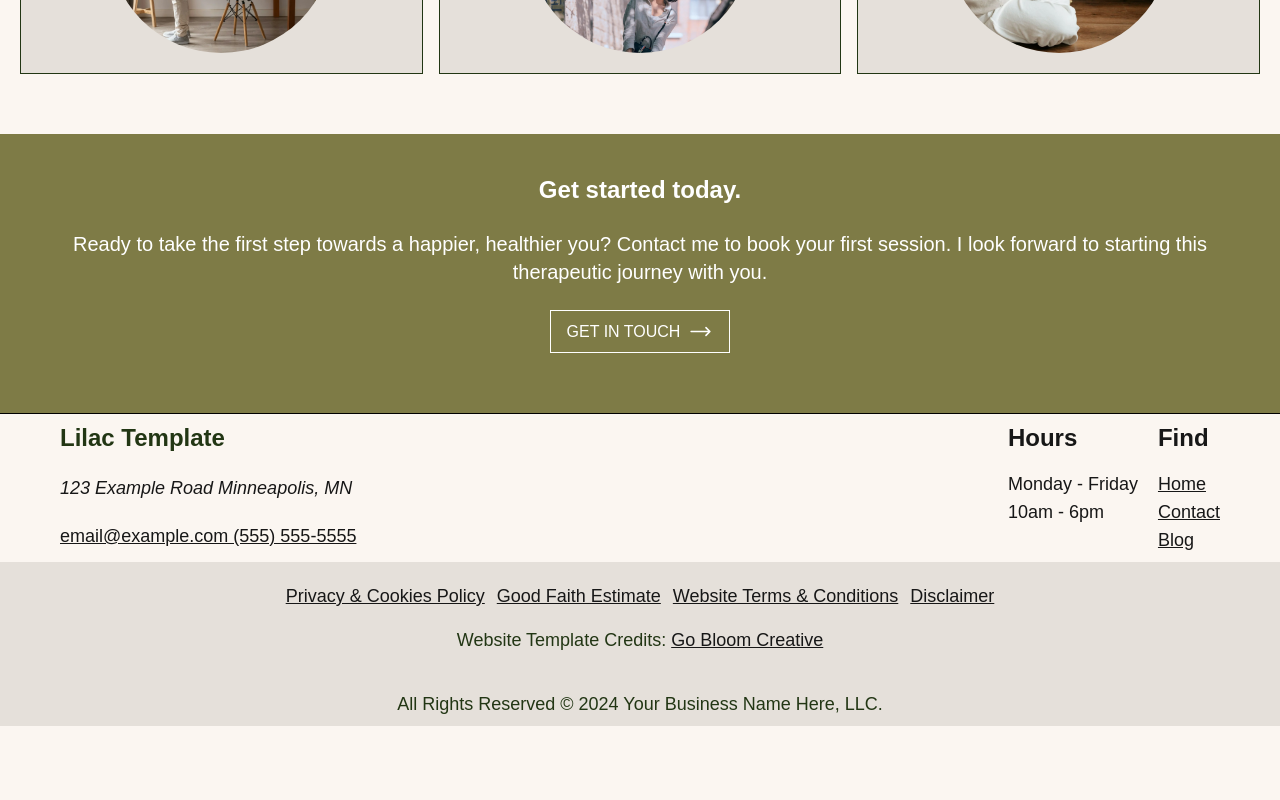
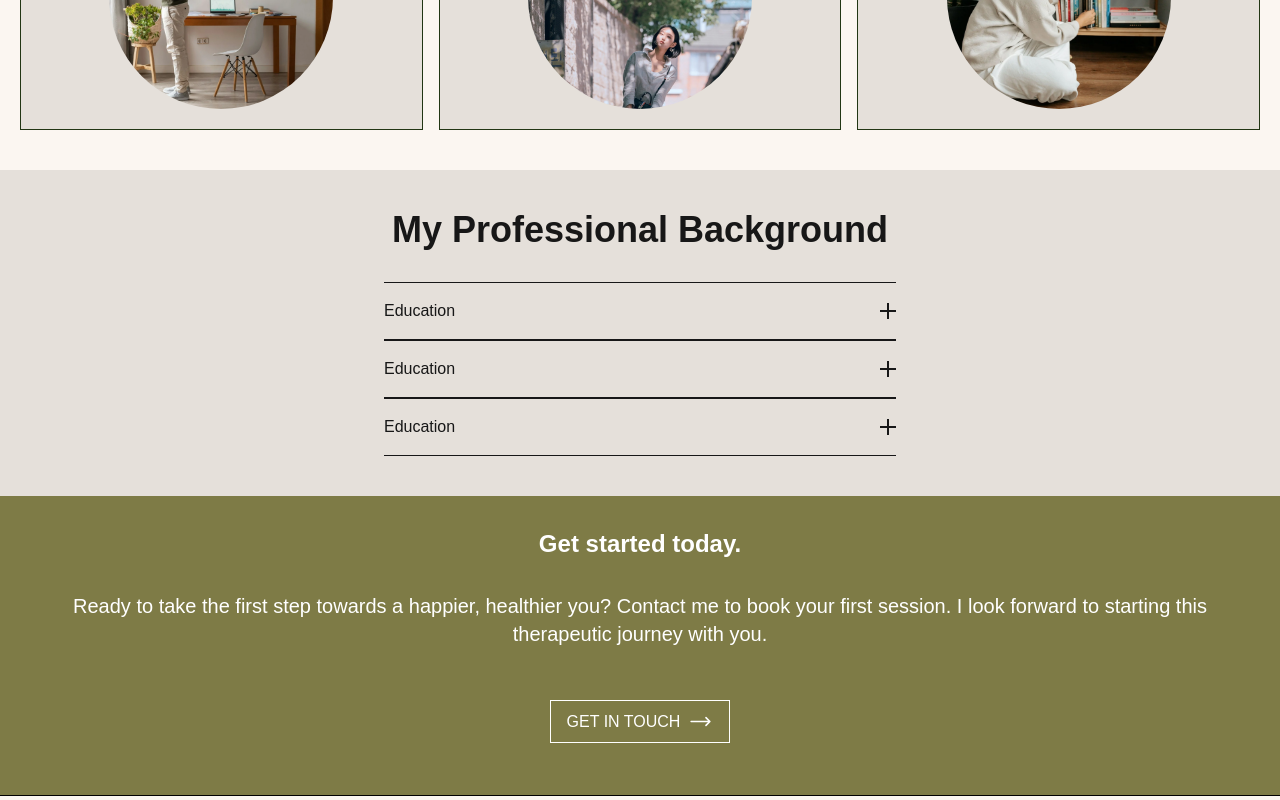
Before and after one commit to Priyankaadev/lilac-template, a Next.js app: page / in a window 1280 px wide. Shown: the part 1340-2140 px from the top of the page. Before the commit the page ends 2066 px from the top, so only its background shows below. Built offline with nearby package versions, Linux system fonts and the light colour scheme.

Commit message:
added accordion

```diff
--- a/src/app/globals.css
+++ b/src/app/globals.css
@@ -4,11 +4,14 @@
   --background: #FBF6F1;
   --foreground: #171717;
   --footer-primary-bg: #FBF6F1;
-  --footer-secondary-bg: #E5E0DA;
   --primary-text: #223614;
   --message-section-bg : #E5E0DA;
   --olive-bg: #7E7B46;
+  --midBeige-bg :#E5E0DA;
 
+}
+.profession{
+  background-color: var(--midBeige-bg);
 }
 
 .contact{
@@ -19,7 +22,7 @@
 
 }
 .footer-secondary {
-  background-color: var(--footer-secondary-bg);
+  background-color: var(--midBeige-bg);
 }
 .primary-text{
   color:var(--primary-text)
--- a/src/app/page.tsx
+++ b/src/app/page.tsx
@@ -1,31 +1,41 @@
-import HeroCard from '@/components/HeroCard'
-import HeroSection from '@/components/HeroSection'
-import MessageSection from '@/components/MessageSection'
-import SpecialtiesSection from '@/components/SpecialtiesSection'
-import ContactCard from '@/components/ContactCard'
+import HeroCard from "@/components/HeroCard";
+import HeroSection from "@/components/HeroSection";
+import MessageSection from "@/components/MessageSection";
+import SpecialtiesSection from "@/components/SpecialtiesSection";
+import ContactCard from "@/components/ContactCard";
+import ProfessionCard from "@/components/ProfessionCard";
 
 const page = () => {
   return (
     <>
-    <div className=' md:flex md:items-center '>
-      <HeroCard src='/HomeImage.webp' alt="lady holding flower " />
-      <HeroSection
-       heading='Live your life in full bloom'
-       info='Therapy for Adults in Minneapolis, MN.'
-       button='CONNECT WITH ME'
-       />
-       </div>
-       <MessageSection src='/section1.webp' head='Live a fulfilling life. ' alt='diary image'
+      <div className=" md:flex md:items-center ">
+        <HeroCard src="/HomeImage.webp" alt="lady holding flower " />
+        <HeroSection
+          heading="Live your life in full bloom"
+          info="Therapy for Adults in Minneapolis, MN."
+          button="CONNECT WITH ME"
+        />
+      </div>
+      <MessageSection
+        src="/section1.webp"
+        head="Live a fulfilling life. "
+        alt="diary image"
         p1="Life can be challenging - especially when you are trying to balance your personal and professional life."
-        p2='It is easy to feel like you are alone in facing these challenges, but I want you to know that I am here to help.'
-        button='get in touch' />
-        <SpecialtiesSection  />
-        <ContactCard head='Get started today.'
-        btn='get in touch'
-        desc='Ready to take the first step towards a happier, healthier you?
-         Contact me to book your first session. I look forward to starting this therapeutic journey with you. ' />
-   </>
-  )
-}
+        p2="It is easy to feel like you are alone in facing these challenges, but I want you to know that I am here to help."
+        button="get in touch"
+      />
+      <SpecialtiesSection />
+      <ProfessionCard />
+      <ContactCard
+        head="Get started today."
+        btn="get in touch"
+        desc="Ready to take the first step towards a happier, healthier you?
+         Contact me to book your first session. I look forward to starting this therapeutic journey with you. "
+      />
 
-export default page
+
+    </>
+  );
+};
+
+export default page;
--- /dev/null
+++ b/src/components/Accordion.jsx
@@ -0,0 +1,42 @@
+"use client";
+
+import { useState } from "react";
+
+const Accordion = ({ ques, ans }) => {
+  const [open, setOpen] = useState(false);
+
+  return (
+    <div className="flex justify-center px-6">
+        <div className="w-full max-w-lg border-y">
+        <button
+          onClick={() => setOpen(!open)}
+          className="flex w-full items-center justify-between py-4 "
+        >
+          <span className="text-left">{ques}</span>
+
+
+          <span className="relative w-4 h-4 shrink-0">
+
+            <span className="absolute top-1/2 left-0 w-full h-0.5 bg-current -translate-y-1/2" />
+
+            <span
+              className={`absolute top-1/2 left-0 w-full h-0.5 bg-current -translate-y-1/2 transition-all duration-300 ${
+                open ? "rotate-0 opacity-0" : "rotate-90 opacity-100"
+              }`}
+            />
+          </span>
+        </button>
+
+        <div
+          className={`overflow-hidden transition-all duration-300 ${
+            open ? "max-h-40" : "max-h-0"
+          }`}
+        >
+          <p className="pb-5 px-5">{ans}</p>
+        </div>
+      </div>
+    </div>
+  );
+};
+
+export default Accordion;
--- a/src/components/ContactCard.jsx
+++ b/src/components/ContactCard.jsx
@@ -1,17 +1,17 @@
+import { HiArrowLongRight } from "react-icons/hi2";
 
-import { HiArrowLongRight } from 'react-icons/hi2'
+const ContactCard = ({ head, desc, btn }) => {
+  return (
+    <section className="flex flex-col items-center justify-center contact text-white gap-8 p-8 border-b border-black">
+      <h1 className="text-2xl font-semibold ">{head}</h1>
+      <p className="text-center text-xl">{desc}</p>
+      <button className="border px-4 py-2 w-fit mb-5 mt-5 hover:bg-white hover:text-[#7E7B46] ">
+        <span className="text-center flex flex-row items-center justify-center gap-2 uppercase ">
+          {btn} <HiArrowLongRight size={25} />{" "}
+        </span>
+      </button>
+    </section>
+  );
+};
 
-const ContactCard = ({head,desc,btn}) => {
-  return (
-    <section className='flex flex-col items-center justify-center contact text-white gap-6 mt-5 p-10 border-b border-black'>
-        <h1 className='text-2xl font-semibold '>{head}</h1>
-        <p className='text-center text-xl'>{desc}</p>
-         <button className="border px-4 py-2 w-fit mb-5 hover:bg-white hover:text-[#7E7B46] ">
-    <span className="text-center flex flex-row items-center justify-center gap-2 uppercase "> {btn} <HiArrowLongRight  size={25}/> </span>
-      </button>
-
-    </section>
-  )
-}
-
-export default ContactCard
+export default ContactCard;
--- /dev/null
+++ b/src/components/ProfessionCard.jsx
@@ -0,0 +1,24 @@
+import Accordion from '@/components/Accordion'
+
+const ProfessionCard = () => {
+  return (
+    <section className="flex flex-col py-10 items-center profession">
+        <h1 className="text-xl md:text-3xl text-center lg:text-4xl font-semibold  ">
+           My Professional Background
+        </h1>
+        <div className='mt-8'>
+        <Accordion ques='Education'
+         ans='Euphorbia dianthus alchemilla muscari lavandula
+         anthurium artemesia false artemesia moluccella gladiolus cirsium trollius anthurium prunus delphinium achillea.' />
+        <Accordion ques='Education'
+         ans='Euphorbia dianthus alchemilla muscari lavandula
+         anthurium artemesia false artemesia moluccella gladiolus cirsium trollius anthurium prunus delphinium achillea.' />
+        <Accordion ques='Education'
+         ans='Euphorbia dianthus alchemilla muscari lavandula
+         anthurium artemesia false artemesia moluccella gladiolus cirsium trollius anthurium prunus delphinium achillea.' />
+         </div>
+    </section>
+  )
+}
+
+export default ProfessionCard
--- a/src/components/SpecialtiesSection.jsx
+++ b/src/components/SpecialtiesSection.jsx
@@ -3,7 +3,7 @@ import SpecialityCard from '@/components/SpecialityCard'
 const SpecialtiesSection = () => {
   return (
     <section className="py-10 px-5 primary-text">
-        <h1 className="text-2xl text-center font-bold">My Specialties</h1>
+        <h1 className="text-3xl md:text-4xl text-center mb-6 mt-6 font-bold">My Specialties</h1>
 
         <div className='flex flex-col md:grid md:grid-cols-2 lg:grid-cols-3 gap-4'>
         <SpecialityCard head='Self-Esteem'
```
